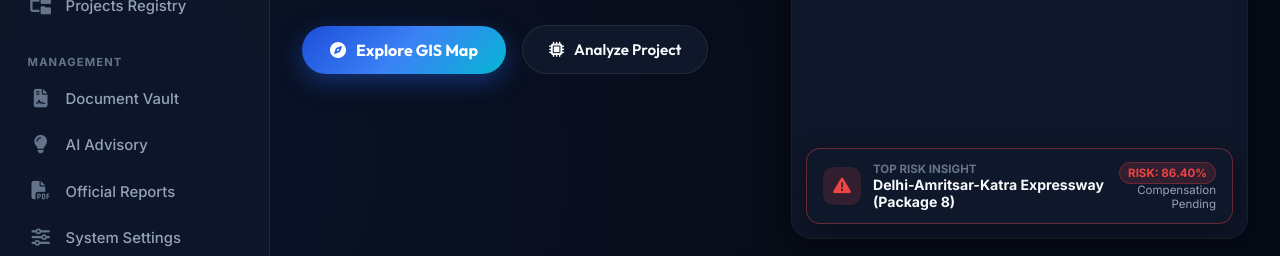
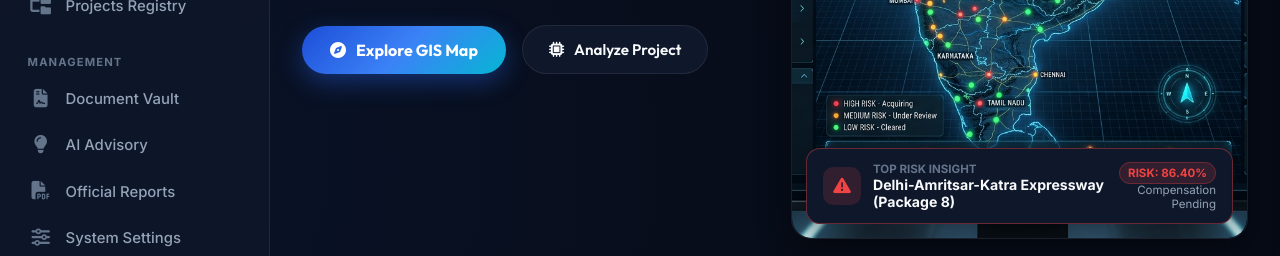
Before and after one commit to shubh-jaiswal-897/LandGuard-AI, a Django app: page / in a window 1280 px wide. Shown: the part 345-601 px from the top of the page. Run offline with Django 5.2, Linux system fonts and the light colour scheme; data comes from the database, SQL or seed files in the repository.

Commit message:
Replace first page hero map with high-resolution National GIS Risk Radar visual panel with direct GIS map navigation link

```diff
--- a/templates/dashboard/index.html
+++ b/templates/dashboard/index.html
@@ -430,9 +430,9 @@
         </div>
     </div>
 
-    <!-- Hero Interactive Map Widget -->
-    <div class="hero-viz-wrapper">
-        <div id="heroMap"></div>
+    <!-- Hero GIS Radar Graphic Container -->
+    <div class="hero-viz-wrapper" onclick="window.location.href='{% url 'dashboard:map' %}'" style="cursor: pointer;" title="Click to launch interactive GIS map">
+        <img src="/static/images/india_gis_hero_map.jpg" alt="National Land Acquisition Risk Radar Map - India" style="width: 100%; height: 100%; object-fit: cover; border-radius: var(--radius-lg); transition: transform 0.3s ease;" onmouseover="this.style.transform='scale(1.02)'" onmouseout="this.style.transform='scale(1)'" />
 
         <!-- Floating Live AI Insight Panel -->
         <div class="floating-ai-insight">
@@ -760,59 +760,6 @@
         }
     });
 
-    // Initialize Mini Hero Map - Identical Setup to GIS Map Page
-    const heroMapElement = document.getElementById('heroMap');
-    const indiaBounds = L.latLngBounds([[7.0, 67.5], [35.5, 96.5]]);
-    const map = L.map('heroMap', { zoomControl: false, attributionControl: false });
-
-    const primaryTiles = L.tileLayer('https://{s}.tile.openstreetmap.fr/hot/{z}/{x}/{y}.png', {
-        subdomains: ['a', 'b', 'c'],
-        maxZoom: 19,
-        attribution: '&copy; OpenStreetMap contributors'
-    }).addTo(map);
-
-    primaryTiles.on('tileerror', function(error, tile) {
-        tile.src = 'https://tile.openstreetmap.org/' + error.coords.z + '/' + error.coords.x + '/' + error.coords.y + '.png';
-    });
-
-    map.fitBounds(indiaBounds, { padding: [10, 10] });
-
-    const invalidateHeroMap = () => {
-        if (map) {
-            map.invalidateSize(true);
-            map.fitBounds(indiaBounds, { padding: [10, 10] });
-        }
-    };
-
-    window.addEventListener('load', invalidateHeroMap);
-    window.addEventListener('resize', invalidateHeroMap);
-    setTimeout(invalidateHeroMap, 100);
-    setTimeout(invalidateHeroMap, 300);
-    setTimeout(invalidateHeroMap, 800);
-
-    if (window.ResizeObserver && heroMapElement) {
-        new ResizeObserver(() => invalidateHeroMap()).observe(heroMapElement);
-    }
-
-    L.control.zoom({ position: 'topleft' }).addTo(map);
-
-    const projectsData = {{ projects_map_json|safe }};
-
-    projectsData.forEach(p => {
-        const color = p.risk_level === 'CRITICAL' ? '#ef4444' : (p.risk_level === 'HIGH' ? '#f97316' : '#10b981');
-        const marker = L.circleMarker([p.lat, p.lng], {
-            radius: 8,
-            fillColor: color,
-            color: '#ffffff',
-            weight: 2,
-            opacity: 1,
-            fillOpacity: 0.9
-        }).addTo(map);
-
-        marker.bindTooltip(`<b>${p.name}</b><br>${p.district}, ${p.state}<br>Risk: ${p.delay_prob}%`);
-        marker.on('click', () => { openProjectModal(p.id); });
-    });
-
     async function openProjectModal(projectId) {
         const modal = document.getElementById('projectDetailModal');
         const loading = document.getElementById('modalContentLoading');
```
Also changed, not shown: static/images/india_gis_hero_map.jpg (added).
